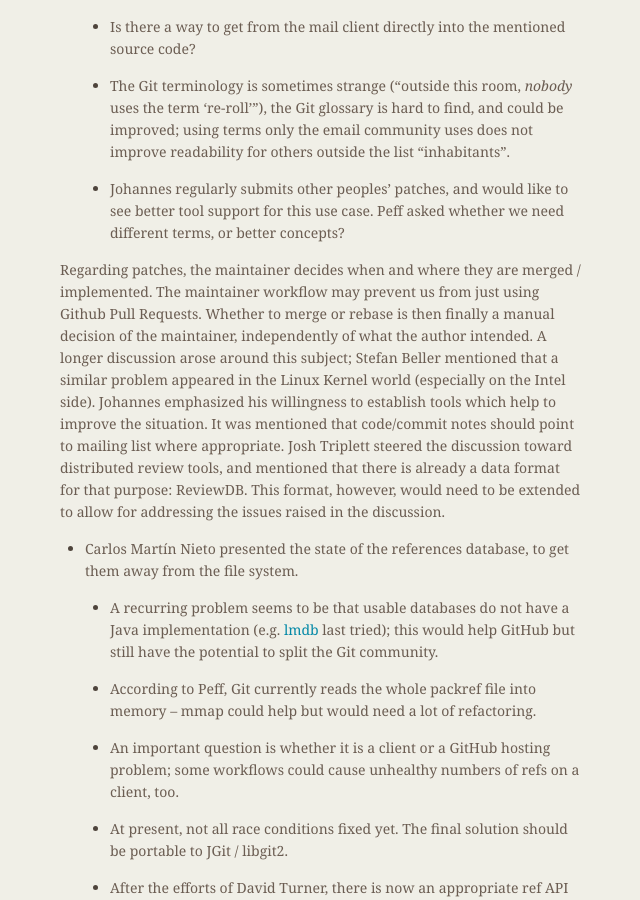
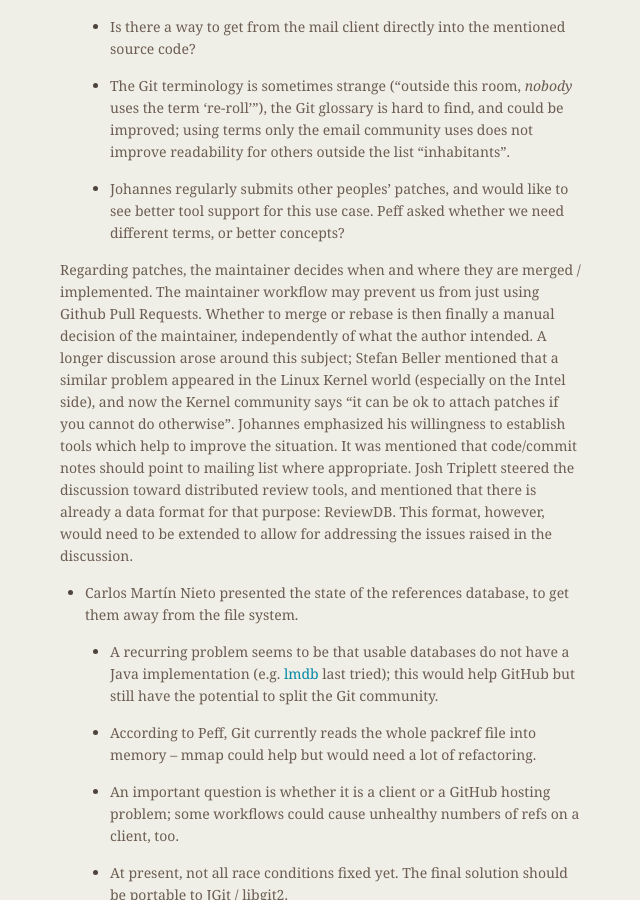
Before and after one commit to git/git.github.io, a Jekyll site: the page built from rev_news/drafts/edition-24.md, in a window 1280 px wide and 900 px high, scrolled down 3291 px. Shown: the whole window, without its empty margins (499-1139 px from the left). Built offline with Jekyll 4.4.1, drawn with Linux system fonts in a browser that asks for light colours.

Commit message:
rn-24: add details about attached patches

```diff
--- a/rev_news/drafts/edition-24.md
+++ b/rev_news/drafts/edition-24.md
@@ -220,8 +220,11 @@ the [Git Merge 2017](http://git-merge.com/) conference which happened in Brussel
 	The maintainer workflow may prevent us from just using Github Pull Requests.
 	Whether to merge or rebase is then finally a manual decision of the maintainer,
 	independently of what the author intended.
-	A longer discussion arose around this subject; Stefan Beller mentioned that a similar problem
-	appeared in the Linux Kernel world (especially on the Intel side).
+	A longer discussion arose around this subject; Stefan Beller
+	mentioned that a similar problem appeared in the Linux Kernel
+	world (especially on the Intel side), and now the Kernel
+	community says "it can be ok to attach patches if you cannot
+	do otherwise".
 	Johannes emphasized his willingness to establish tools which help to improve the situation.
 	It was mentioned that code/commit notes should point to mailing list where appropriate.
         Josh Triplett steered the discussion toward distributed review tools, and mentioned that
```
